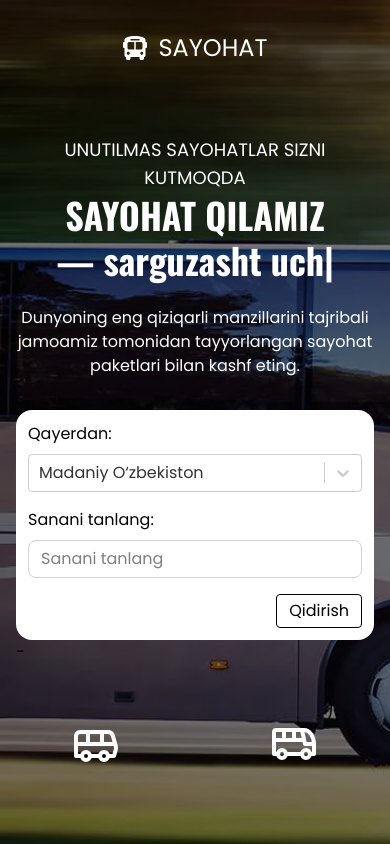
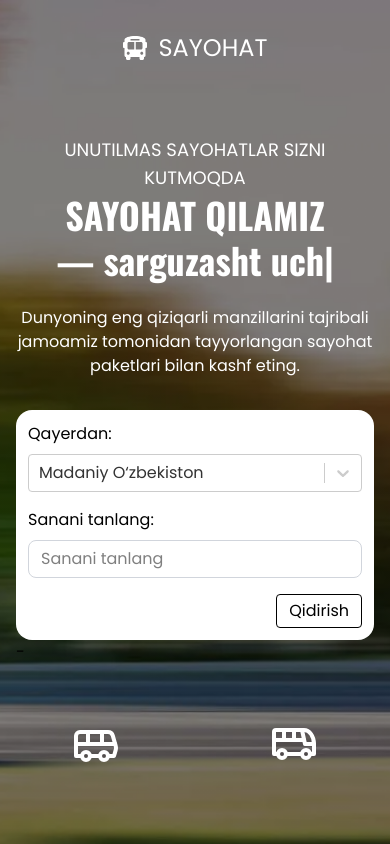
Before and after one commit to AkhrorSoliev/travel, a Next.js app: page / in a window 390 px wide. Shown: the top 844 px of the page. Built offline with nearby package versions, Linux system fonts and the light colour scheme.

Commit message:
refactor: adjust header background alignment in globals.css

```diff
--- a/src/app/globals.css
+++ b/src/app/globals.css
@@ -19,7 +19,7 @@ body {
   }
 
   .header {
-    @apply bg-cover bg-left bg-no-repeat md:bg-fixed md:bg-center;
+    @apply bg-cover bg-center bg-no-repeat md:bg-fixed;
     background-image:
       linear-gradient(rgba(0, 0, 0, 0.5), rgba(0, 0, 0, 0.5)),
       url("/images/header-bg.webp");
```
